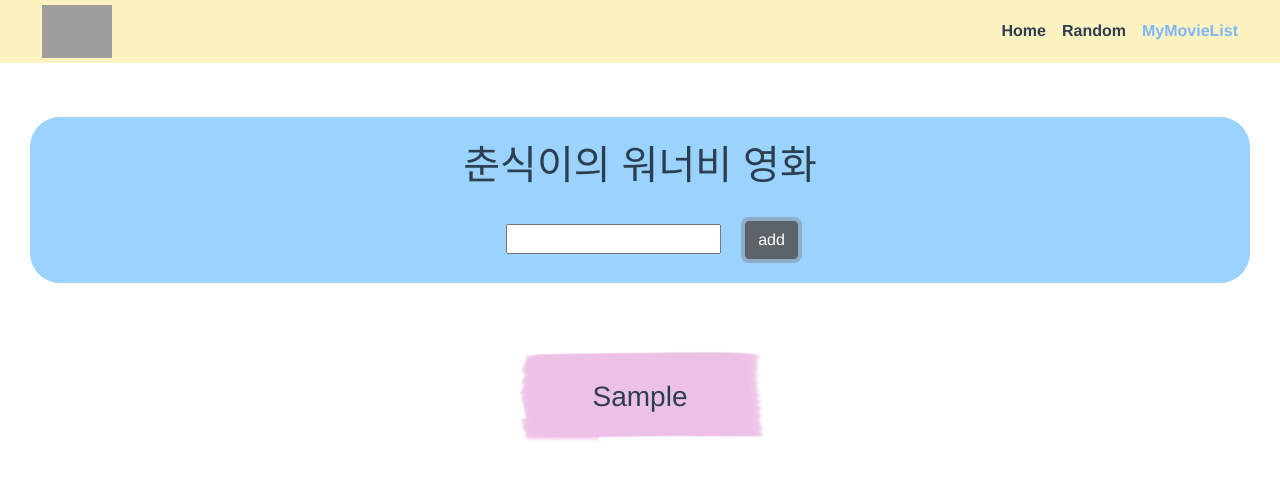
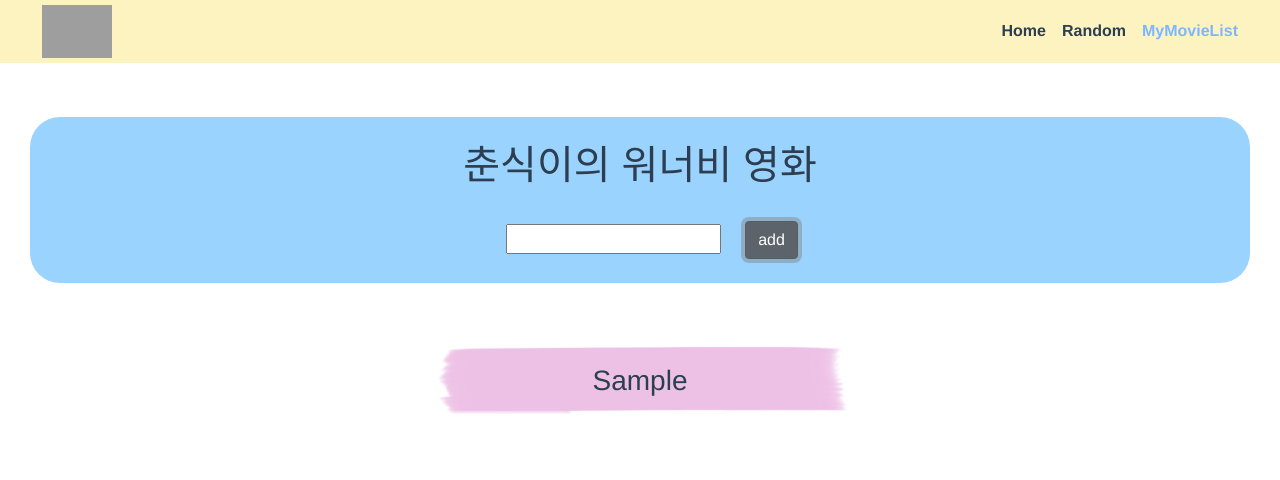
Before and after one commit to holawan/Vue-Pjt01, a Vue app: page /watch-list in a window 1280 px wide. Both pictures are taken after typing "Sample" into the empty fields and a click on the button "add". Shown: the top 480 px of the page. Built offline with nearby package versions, Linux system fonts and the light colour scheme; grey boxes are pictures that could not be loaded.

Commit message:
[update] watchitem

```diff
--- a/src/components/WatchListItem.vue
+++ b/src/components/WatchListItem.vue
@@ -27,12 +27,15 @@ export default {
 
 <style>
   .jb-wrap {
-    width: 300px;
+    width: 700px;
     position: relative;
+    justify-content: center;
   }
   .jb-wrap img {
-    width: 100%;
+    width: 500px;
+    height: 100px;
     vertical-align: middle;
+    justify-content: center;
   }
   .jb-text {
     padding: 5px 10px;
```
